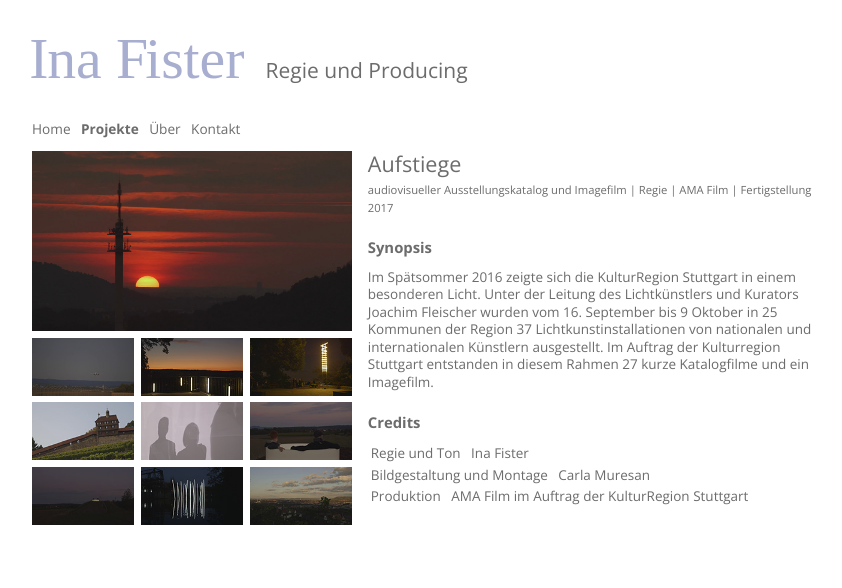
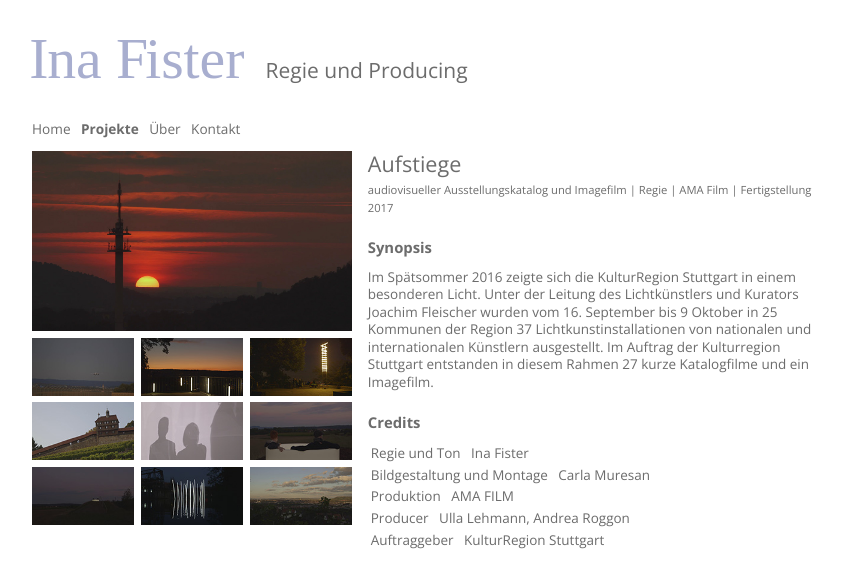
Before and after one commit to fisterfilms/fisterfilms.de, a Jekyll site: the page built from _projekte/aufstiege.md, in a window 1280 px wide. Shown: the top 588 px of the page, without its empty margins (208-1050 px from the left). Built offline with Jekyll 4.4.1, drawn with Linux system fonts in a browser that asks for light colours; some web fonts are replaced.

Commit message:
Update aufstiege.md

```diff
--- a/_projekte/aufstiege.md
+++ b/_projekte/aufstiege.md
@@ -19,7 +19,9 @@ images:
 credits:
     - [Regie und Ton, Ina Fister]
     - [Bildgestaltung und Montage, Carla Muresan]
-    - [Produktion, AMA Film im Auftrag der KulturRegion Stuttgart]
+    - [Produktion, AMA FILM]
+    - [Producer, "Ulla Lehmann, Andrea Roggon"]
+    - [Auftraggeber, KulturRegion Stuttgart]
 filminfo:
     - audiovisueller Ausstellungskatalog und Imagefilm
     - Regie
```
